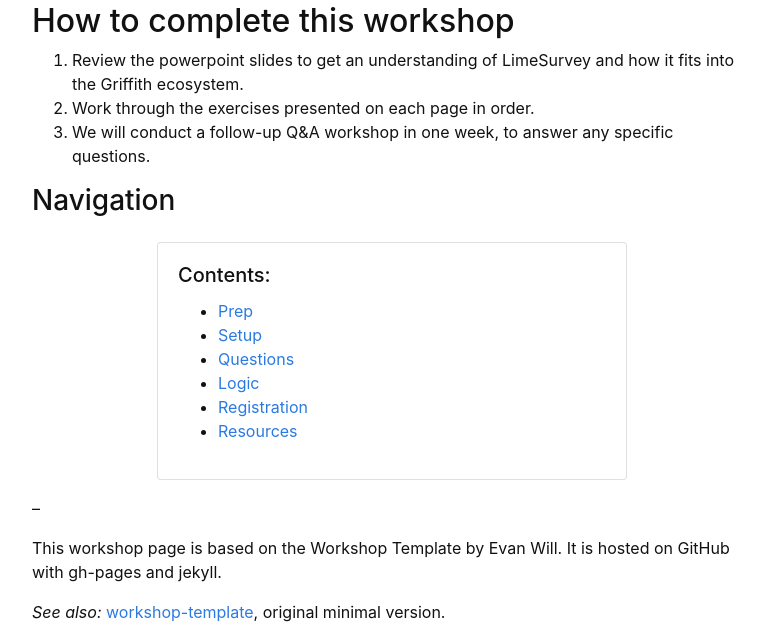
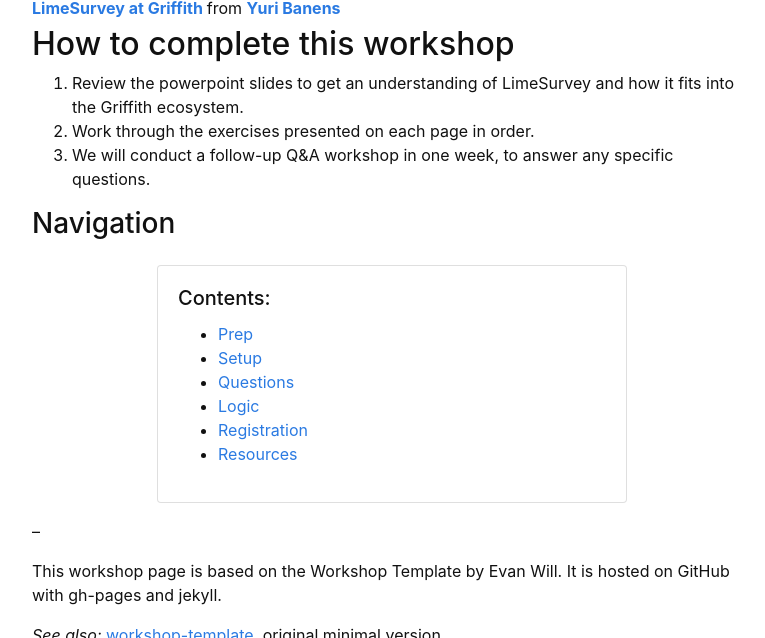
Before and after one commit to ybanens/survey-tool, a Jekyll site: the page built from index.md, in a window 1280 px wide and 900 px high, scrolled down 829 px, cut to the strip 262-900 px from the top of the window. Shown: the whole strip, without its empty margins (248-1013 px from the left). Built offline with Jekyll 4.4.1, drawn with Linux system fonts in a browser that asks for light colours.

Commit message:
Moved to Slideshare for the presentation

```diff
--- a/index.md
+++ b/index.md
@@ -17,7 +17,11 @@ LimeSurvey is a fast, free, flexible and secure survey application that is avail
 
 ## Workshop slides
 
+<iframe src="https://www.slideshare.net/slideshow/embed_code/key/akp9B2R0hBxAL1" width="427" height="356" frameborder="0" marginwidth="0" marginheight="0" scrolling="no" style="border:1px solid #CCC; border-width:1px; margin-bottom:5px; max-width: 100%;" allowfullscreen> </iframe> <div style="margin-bottom:5px"> <strong> <a href="https://www.slideshare.net/secret/akp9B2R0hBxAL1" title="LimeSurvey at Griffith" target="_blank">LimeSurvey at Griffith</a> </strong> from <strong><a href="https://www.slideshare.net/YuriBanens" target="_blank">Yuri Banens</a></strong> </div>
+
+<!--
 <iframe src="https://griffitheduau.sharepoint.com/sites/REDOnlineResearchSurveyToolLimeSurvey/_layouts/15/Doc.aspx?sourcedoc={52781e73-9722-4f2c-bfab-a4dc48e01659}&amp;action=embedview&amp;wdAr=1.7777777777777777" width="610px" height="367px" frameborder="0">Introductory PowerPoint slides for this presentation</a>.</iframe>
+ -->
 
 ## How to complete this workshop
 
```
